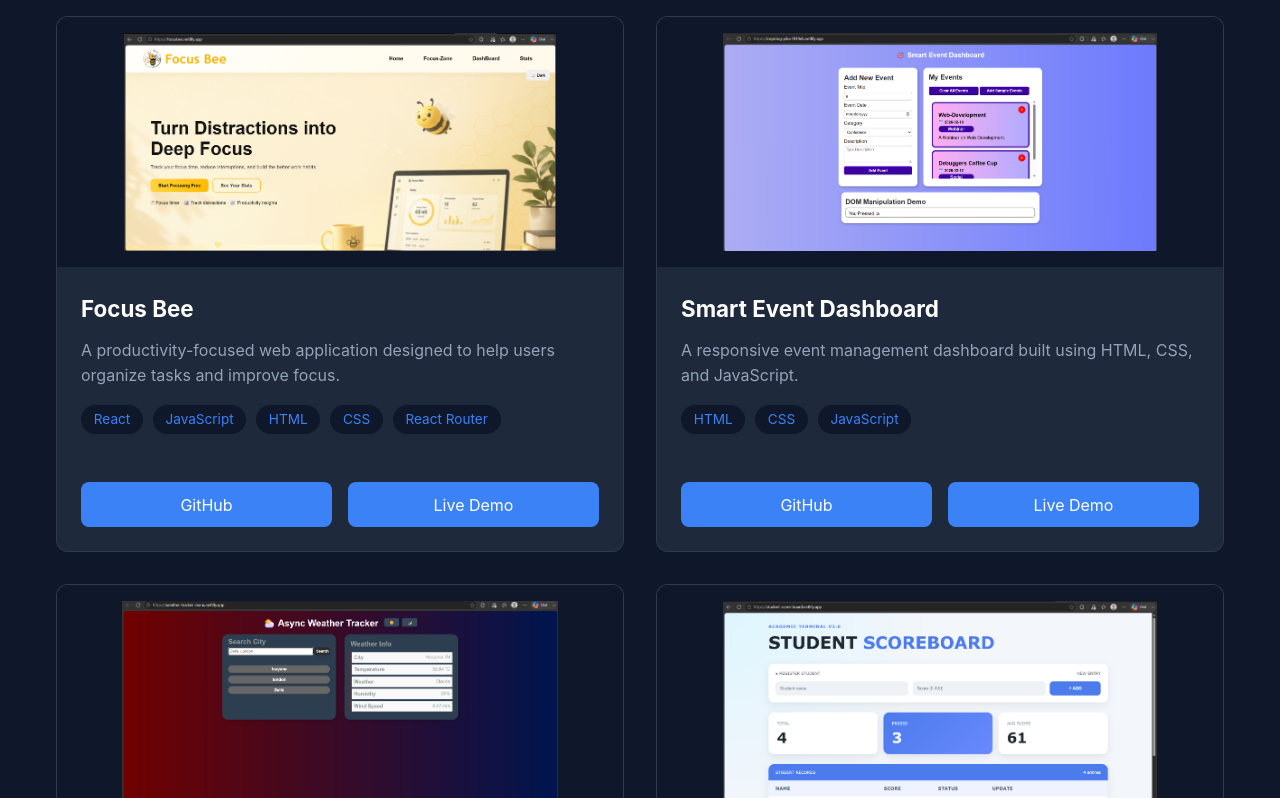
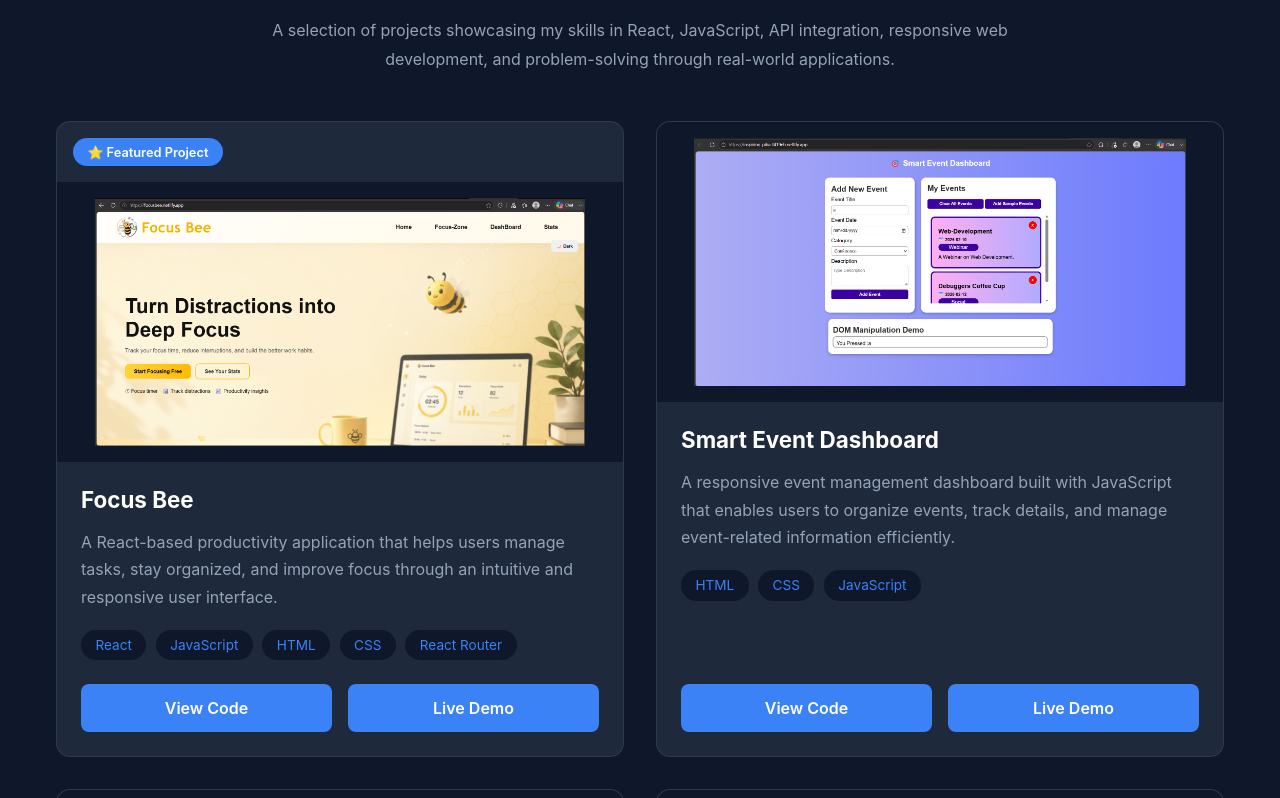
Before and after one commit to manpreetkaur292006-design/MANPREET-KAUR-PORTFOLIO, a React (Vite) app: page / in a window 1280 px wide. Shown: the part 3342-4140 px from the top of the page. Built offline with nearby package versions, Linux system fonts and the light colour scheme.

Commit message:
improved the projects section

```diff
--- a/src/components/Projects.css
+++ b/src/components/Projects.css
@@ -1,37 +1,95 @@
+/* PROJECTS SECTION */
+
 #projects {
-  padding: 5rem 0;
+  padding: 7rem 0;
 }
 
 .projects-container h2 {
   text-align: center;
+
   font-size: 2.5rem;
+
   color: var(--accent);
-  margin-bottom: 3rem;
+
+  margin-bottom: 1rem;
 }
+
+.projects-subtitle {
+  max-width: 750px;
+
+  margin: 0 auto 3rem;
+
+  text-align: center;
+
+  color: var(--text-secondary);
+
+  line-height: 1.8;
+}
+
+/* GRID */
 
 .projects-grid {
   display: grid;
+
   grid-template-columns: repeat(2, 1fr);
+
   gap: 2rem;
 }
 
-.project-cards {
+/* CARD */
+
+.project-card {
   background-color: var(--bg-secondary);
-  border-radius: 12px;
+
+  border-radius: 14px;
+
   overflow: hidden;
 
   border: 1px solid rgba(255, 255, 255, 0.08);
 
-  transition: 0.3s ease;
+  transition: all 0.3s ease;
+
+  display: flex;
+
+  flex-direction: column;
 }
 
-.project-cards:hover {
-  transform: translateY(-5px);
+.project-card:hover {
+  transform: translateY(-8px);
+
+  border-color: var(--accent);
+
+  box-shadow: 0 12px 25px rgba(59, 130, 246, 0.15);
 }
+
+/* FEATURED BADGE */
+
+.featured-badge {
+  display: inline-block;
+
+  width: fit-content;
+
+  margin: 1rem;
+
+  padding: 0.4rem 0.9rem;
+
+  background-color: var(--accent);
+
+  color: white;
+
+  border-radius: 20px;
+
+  font-size: 0.8rem;
+
+  font-weight: 600;
+}
+
+/* IMAGE */
 
 .project-image {
   width: 100%;
-  height: 250px;
+
+  height: 280px;
 
   object-fit: contain;
 
@@ -40,20 +98,38 @@
   padding: 1rem;
 }
 
+/* CONTENT */
+
 .project-content {
   padding: 1.5rem;
+
+  flex: 1;
 }
 
 .project-content h3 {
   font-size: 1.4rem;
+
+  color: var(--text-primary);
+
   margin-bottom: 1rem;
-  color: var(--text-primary);
 }
 
 .project-content p {
   color: var(--text-secondary);
-  line-height: 1.6;
-  margin-bottom: 1rem;
+
+  line-height: 1.7;
+
+  margin-bottom: 1.2rem;
+}
+
+/* TECH STACK */
+
+.project-tech {
+  display: flex;
+
+  flex-wrap: wrap;
+
+  gap: 0.6rem;
 }
 
 .project-tech span {
@@ -61,15 +137,18 @@
 
   color: var(--accent);
 
-  padding: 0.4rem 0.8rem;
+  padding: 0.45rem 0.9rem;
 
   border-radius: 20px;
 
   font-size: 0.85rem;
 }
 
+/* BUTTONS */
+
 .project-links {
   display: flex;
+
   gap: 1rem;
 
   padding: 0 1.5rem 1.5rem;
@@ -80,40 +159,51 @@
 
   text-align: center;
 
+  padding: 0.85rem;
+
+  border-radius: 8px;
+
   background-color: var(--accent);
 
   color: white;
 
-  padding: 0.8rem;
+  font-weight: 600;
 
-  border-radius: 8px;
-
-  transition: 0.3s ease;
-}
-
-.project-tech {
-  display: flex;
-  flex-wrap: wrap;
-  gap: 0.6rem;
-  margin-bottom: 1.5rem;
-
-  list-style: none;
-}
-
-.project-tech * {
-  list-style: none;
+  transition: all 0.3s ease;
 }
 
 .project-links a:hover {
-  opacity: 0.9;
+  transform: translateY(-2px);
+
+  opacity: 0.95;
 }
 
-@media (max-width: 768px) {
+/* TABLET */
+
+@media (max-width: 992px) {
+
   .projects-grid {
     grid-template-columns: 1fr;
+  }
+}
+
+/* MOBILE */
+
+@media (max-width: 768px) {
+
+  #projects {
+    padding: 5rem 0;
   }
 
   .projects-container h2 {
     font-size: 2rem;
   }
+
+  .project-image {
+    height: 220px;
+  }
+
+  .project-links {
+    flex-direction: column;
+  }
 }
--- a/src/components/Projects.jsx
+++ b/src/components/Projects.jsx
@@ -1,38 +1,78 @@
-import React from 'react'
-import './Projects.css'
-import projects from '../data/projects'
+import React from "react";
+import "./Projects.css";
+import projects from "../data/projects";
 
 const Projects = () => {
   return (
-    <section id='projects'>
+    <section id="projects">
       <div className="container projects-container">
-        <h2>Projects</h2>
+
+        <h2>Featured Projects</h2>
+
+        <p className="projects-subtitle">
+          A selection of projects showcasing my skills in React,
+          JavaScript, API integration, responsive web development,
+          and problem-solving through real-world applications.
+        </p>
 
         <div className="projects-grid">
-          {projects.map((project)=>(
-            <div className="project-cards" key={project.id}>
-              <img src={project.image} alt={project.title} className='project-image' />
+
+          {projects.map((project) => (
+            <div className="project-card" key={project.id}>
+
+              {project.featured && (
+                <span className="featured-badge">
+                  ⭐ Featured Project
+                </span>
+              )}
+
+              <img
+                src={project.image}
+                alt={project.title}
+                className="project-image"
+              />
 
               <div className="project-content">
+
                 <h3>{project.title}</h3>
+
                 <p>{project.description}</p>
+
                 <div className="project-tech">
-                  {project.tech.map((item,index)=>(
+                  {project.tech.map((item, index) => (
                     <span key={index}>{item}</span>
                   ))}
                 </div>
+
               </div>
 
               <div className="project-links">
-                <a href={project.github} target='_blank' rel='noreferrer'>GitHub</a>
-                <a href={project.live} target="_blank" rel='noreferrer'>Live Demo</a>
+
+                <a
+                  href={project.github}
+                  target="_blank"
+                  rel="noreferrer"
+                >
+                  View Code
+                </a>
+
+                <a
+                  href={project.live}
+                  target="_blank"
+                  rel="noreferrer"
+                >
+                  Live Demo
+                </a>
+
               </div>
+
             </div>
           ))}
+
         </div>
       </div>
     </section>
-  )
-}
+  );
+};
 
-export default Projects
+export default Projects;
--- a/src/data/projects.js
+++ b/src/data/projects.js
@@ -1,64 +1,69 @@
-import FocusBee from '../assets/projects/FocusBee.png'
-import EventDashBoard from '../assets/projects/EventDashBoard.png'
-import Weather from '../assets/projects/Weather.png'
-import ScoreBoard from '../assets/projects/ScoreBoard.png'
-import decorUrvora from '../assets/projects/decorUrvora.png'
+import FocusBee from "../assets/projects/FocusBee.png";
+import EventDashBoard from "../assets/projects/EventDashBoard.png";
+import Weather from "../assets/projects/Weather.png";
+import ScoreBoard from "../assets/projects/ScoreBoard.png";
+import decorUrvora from "../assets/projects/decorUrvora.png";
 
 const projects = [
   {
     id: 1,
+    featured: true,
     title: "Focus Bee",
     description:
-      "A productivity-focused web application designed to help users organize tasks and improve focus.",
+      "A React-based productivity application that helps users manage tasks, stay organized, and improve focus through an intuitive and responsive user interface.",
     tech: ["React", "JavaScript", "HTML", "CSS", "React Router"],
     github: "https://github.com/manpreetkaur292006-design/Focus-Bee.git",
     live: "https://focusbee.netlify.app/",
-    image: FocusBee
+    image: FocusBee,
   },
 
   {
     id: 2,
     title: "Smart Event Dashboard",
     description:
-      "A responsive event management dashboard built using HTML, CSS, and JavaScript.",
+      "A responsive event management dashboard built with JavaScript that enables users to organize events, track details, and manage event-related information efficiently.",
     tech: ["HTML", "CSS", "JavaScript"],
-    github: "https://github.com/manpreetkaur292006-design/SMART-EVENT-DASHBOARD-JS.git",
+    github:
+      "https://github.com/manpreetkaur292006-design/SMART-EVENT-DASHBOARD-JS.git",
     live: "https://inspiring-pika-f419eb.netlify.app/",
-    image: EventDashBoard
+    image: EventDashBoard,
   },
 
   {
     id: 3,
     title: "Weather Tracker",
     description:
-      "A weather application that fetches real-time weather data using APIs and asynchronous JavaScript.",
+      "A weather application that integrates real-time weather APIs to display current weather conditions, demonstrating asynchronous JavaScript and API integration.",
     tech: ["HTML", "CSS", "JavaScript", "API"],
-    github: "https://github.com/manpreetkaur292006-design/ASYNC-WEATHER-TRACKER.git",
+    github:
+      "https://github.com/manpreetkaur292006-design/ASYNC-WEATHER-TRACKER.git",
     live: "https://manu-weather-api.netlify.app/",
-    image: Weather
+    image: Weather,
   },
 
   {
     id: 4,
     title: "Student Scoreboard",
     description:
-      "A React-based application for managing and displaying student scores.",
+      "A React application for managing and displaying student records, showcasing component-based architecture and dynamic UI rendering.",
     tech: ["React", "JavaScript", "CSS"],
-    github: "https://github.com/manpreetkaur292006-design/Student-ScoreBoard.git",
+    github:
+      "https://github.com/manpreetkaur292006-design/Student-ScoreBoard.git",
     live: "https://student-score-board.netlify.app/",
-    image: ScoreBoard
+    image: ScoreBoard,
   },
 
   {
     id: 5,
     title: "E-Commerce Website",
     description:
-      "A collaborative project focused on building a responsive e-commerce website.",
+      "A collaborative front-end e-commerce project focused on responsive design, user experience, and team-based development using Git and GitHub.",
     tech: ["HTML", "CSS", "JavaScript", "Git"],
-    github: "https://github.com/manpreetkaur292006-design/Decor-Section-URVORA.git",
+    github:
+      "https://github.com/manpreetkaur292006-design/Decor-Section-URVORA.git",
     live: "https://urvora-decor-section.netlify.app/",
-    image: decorUrvora
-  }
+    image: decorUrvora,
+  },
 ];
 
 export default projects;
```
